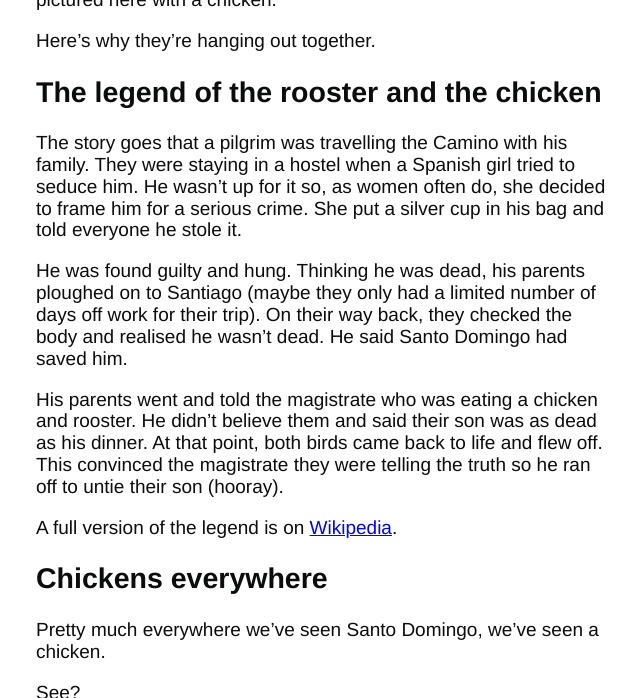
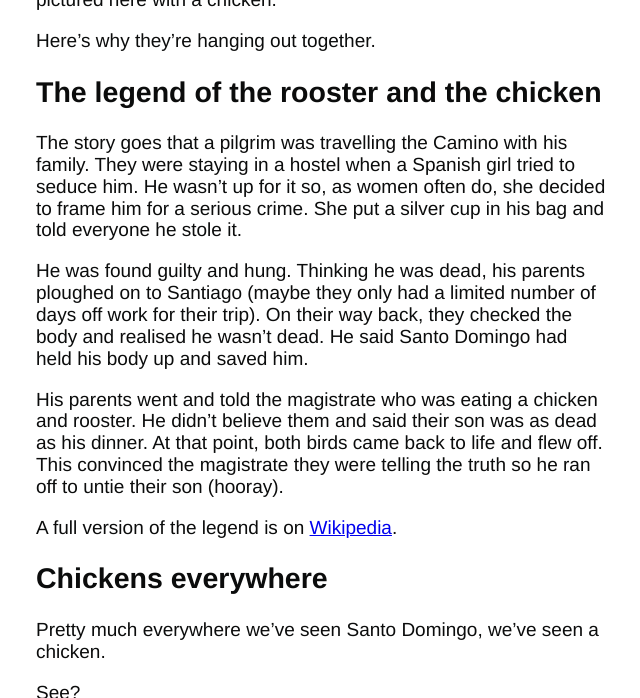
Before and after one commit to tombye/trexit, a Jekyll site: the page built from _posts/2017-09-15-santo-domingo-and-the-chicken.markdown, in a window 1280 px wide and 900 px high, scrolled down 642 px, cut to the strip 0-698 px from the top of the window. Shown: the whole strip, without its empty margins (124-764 px from the left). Built offline with Jekyll 4.4.1, drawn with Linux system fonts in a browser that asks for light colours.

Commit message:
Update 2017-09-15-santo-domingo-and-the-chicken.markdown

```diff
--- a/_posts/2017-09-15-santo-domingo-and-the-chicken.markdown
+++ b/_posts/2017-09-15-santo-domingo-and-the-chicken.markdown
@@ -17,7 +17,7 @@ Here's why they're hanging out together.
 
 The story goes that a pilgrim was travelling the Camino with his family. They were staying in a hostel when a Spanish girl tried to seduce him. He wasn't up for it so, as women often do, she decided to frame him for a serious crime. She put a silver cup in his bag and told everyone he stole it.
 
-He was found guilty and hung. Thinking he was dead, his parents ploughed on to Santiago (maybe they only had a limited number of days off work for their trip). On their way back, they checked the body and realised he wasn't dead. He said Santo Domingo had saved him.
+He was found guilty and hung. Thinking he was dead, his parents ploughed on to Santiago (maybe they only had a limited number of days off work for their trip). On their way back, they checked the body and realised he wasn't dead. He said Santo Domingo had held his body up and saved him.
 
 His parents went and told the magistrate who was eating a chicken and rooster. He didn't believe them and said their son was as dead as his dinner. At that point, both birds came back to life and flew off. This convinced the magistrate they were telling the truth so he ran off to untie their son (hooray).
 
```
